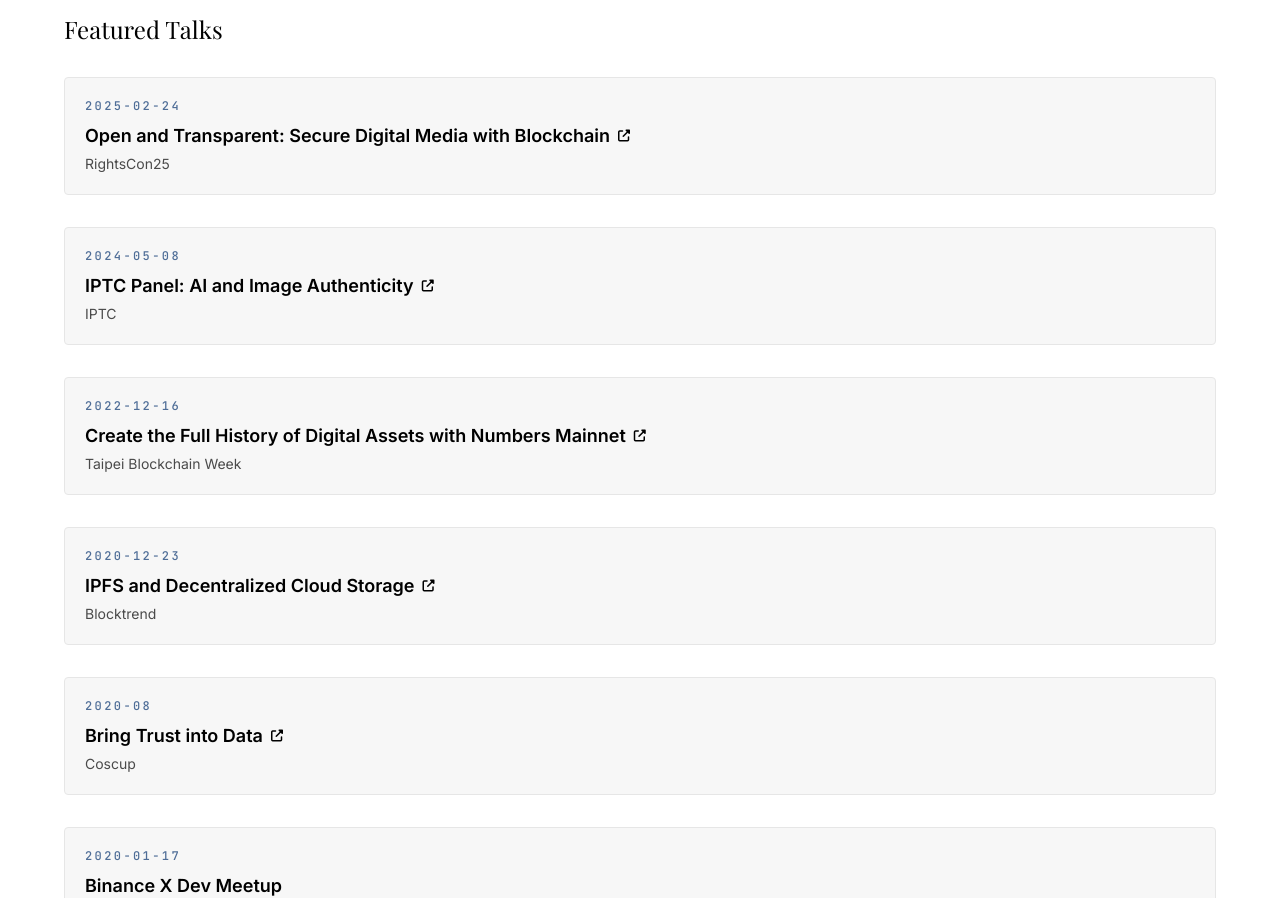
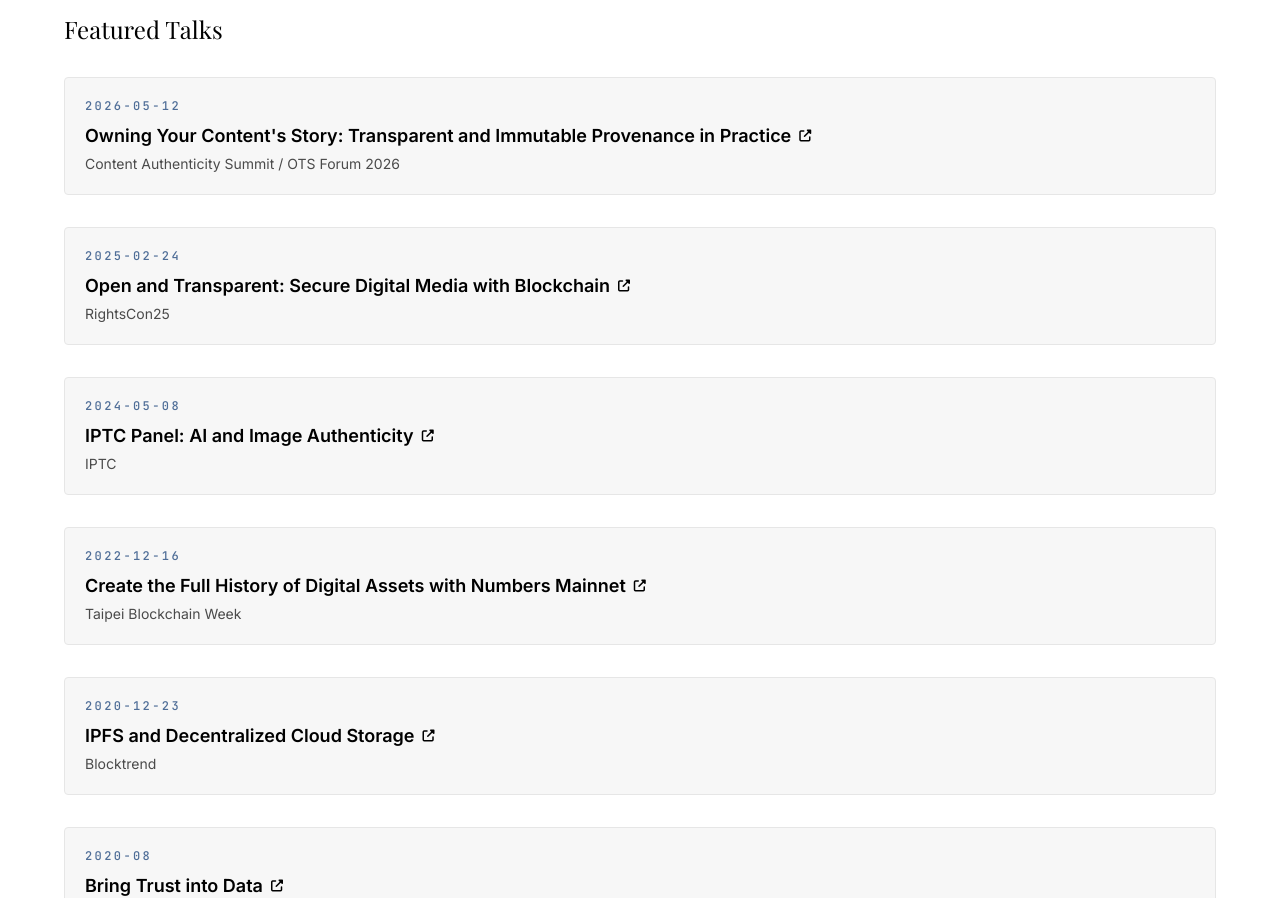
Before and after one commit to bafu/bafu.github.io, a React (Vite) app: page / in a window 1280 px wide. Shown: the part 1660-2558 px from the top of the page. Built offline with nearby package versions, Linux system fonts and the light colour scheme; a small style sheet from the web is missing.

Commit message:
feat: add OTS Forum 2026 entry to talks data
by Bofu Chen & Omni

```diff
--- a/src/data/talks.ts
+++ b/src/data/talks.ts
@@ -9,6 +9,7 @@
 
 const talkData: Record<Language, Talk[]> = {
   en: [
+    { date: '2026-05-12', title: "Owning Your Content's Story: Transparent and Immutable Provenance in Practice", event: 'Content Authenticity Summit / OTS Forum 2026', url: 'https://otsforum2026.catos.sg/' },
     { date: '2025-02-24', title: 'Open and Transparent: Secure Digital Media with Blockchain', event: 'RightsCon25', url: 'https://x.com/numbersprotocol/status/1894009699852484927' },
     { date: '2024-05-08', title: 'IPTC Panel: AI and Image Authenticity', event: 'IPTC', url: 'https://youtu.be/4q7iBkRLCMQ?si=qZWn38r_El6NAK7f' },
     { date: '2022-12-16', title: 'Create the Full History of Digital Assets with Numbers Mainnet', event: 'Taipei Blockchain Week', url: 'https://www.youtube.com/watch?v=sGWkcnc7yoE' },
@@ -28,6 +29,7 @@
     { date: '2007', title: 'MS, Computer Science and Information Engineering', event: 'National Cheng Kung University' },
   ],
   'zh-TW': [
+    { date: '2026-05-12', title: '掌握內容的故事：透明且不可竄改的內容來源實踐', event: 'Content Authenticity Summit / OTS Forum 2026', url: 'https://otsforum2026.catos.sg/' },
     { date: '2025-02-24', title: '開放透明：以區塊鏈保護數位媒體', event: 'RightsCon25', url: 'https://x.com/numbersprotocol/status/1894009699852484927' },
     { date: '2024-05-08', title: 'IPTC 座談：AI 與影像真實性', event: 'IPTC', url: 'https://youtu.be/4q7iBkRLCMQ?si=qZWn38r_El6NAK7f' },
     { date: '2022-12-16', title: '以 Numbers 主網建立數位資產完整歷史', event: '台北區塊鏈週', url: 'https://www.youtube.com/watch?v=sGWkcnc7yoE' },
@@ -47,6 +49,7 @@
     { date: '2007', title: '碩士，資訊工程學系', event: '國立成功大學' },
   ],
   ja: [
+    { date: '2026-05-12', title: 'コンテンツの物語を自ら所有する：透明で改ざん不可能なプロヴェナンスの実践', event: 'Content Authenticity Summit / OTS Forum 2026', url: 'https://otsforum2026.catos.sg/' },
     { date: '2025-02-24', title: 'オープン＆透明：ブロックチェーンでデジタルメディアを保護', event: 'RightsCon25', url: 'https://x.com/numbersprotocol/status/1894009699852484927' },
     { date: '2024-05-08', title: 'IPTCパネル：AIと画像の真正性', event: 'IPTC', url: 'https://youtu.be/4q7iBkRLCMQ?si=qZWn38r_El6NAK7f' },
     { date: '2022-12-16', title: 'Numbers Mainnetでデジタル資産の完全な履歴を作成', event: '台北ブロックチェーンウィーク', url: 'https://www.youtube.com/watch?v=sGWkcnc7yoE' },
```
Also changed, not shown: .omni/26b61709-untitled/memory.md (added).
